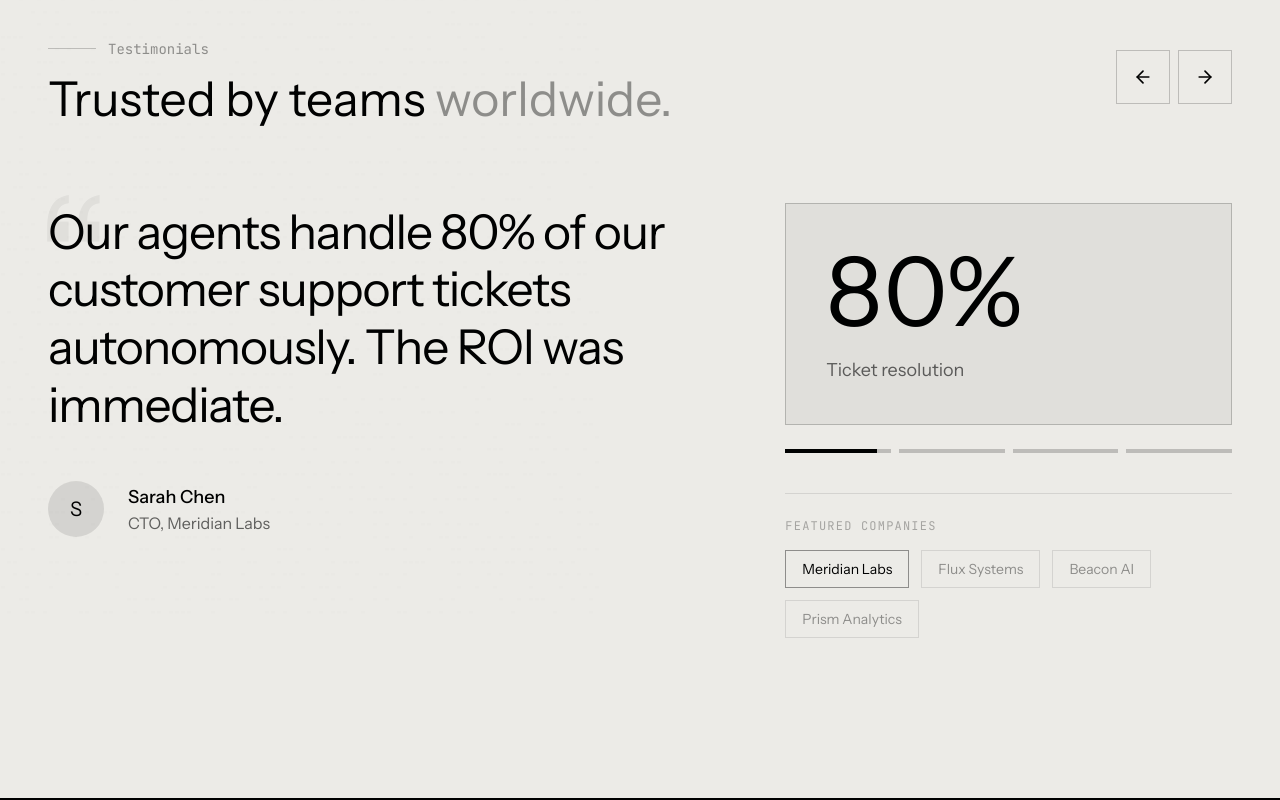
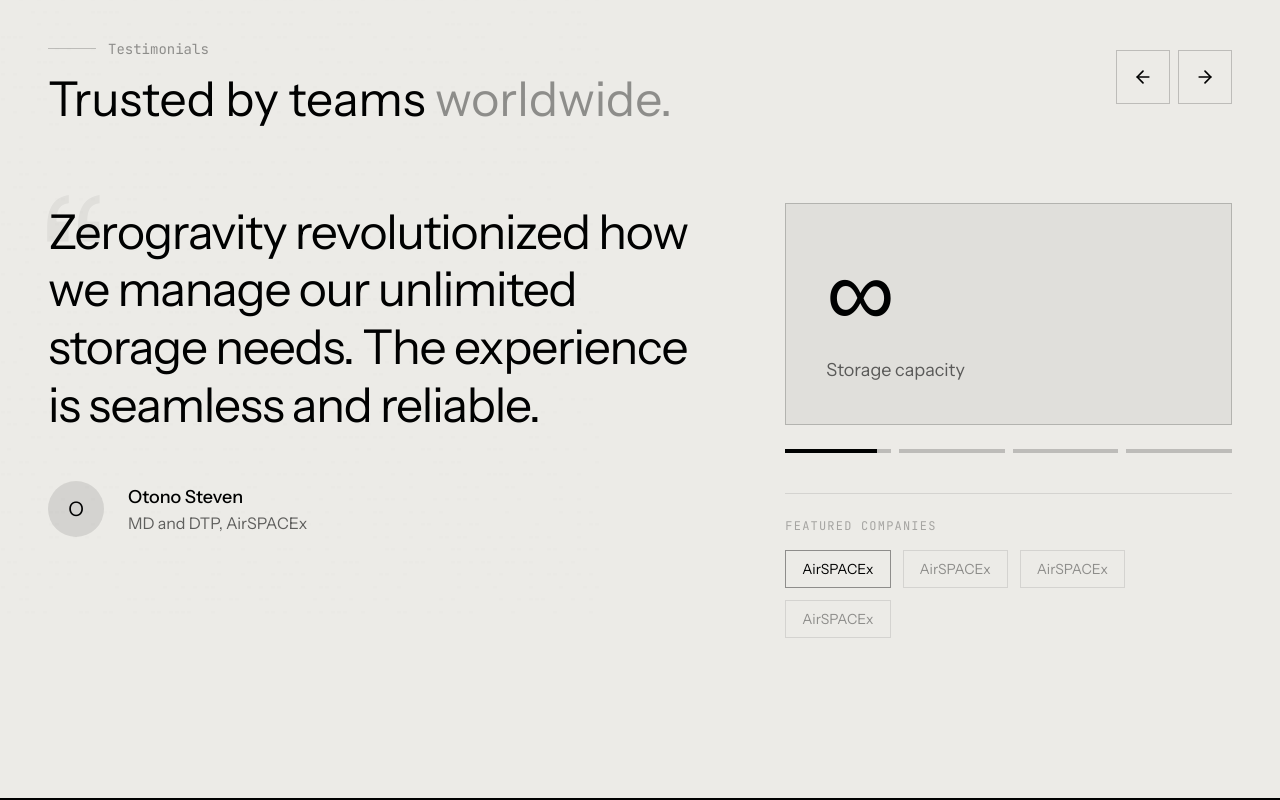
Before and after one commit to nastylex/ZEROGRAVITY2-08, a Next.js app: page / in a window 1280 px wide. Shown: the part 11200-12000 px from the top of the page. Built offline with nearby package versions, Linux system fonts and the light colour scheme.

Commit message:
feat: update testimonials with new client experiences and metrics
Co-authored-by: IEXC <267043957+nastylex@users.noreply.github.com>

```diff
--- a/components/landing/testimonials-section.tsx
+++ b/components/landing/testimonials-section.tsx
@@ -5,32 +5,32 @@ import { ArrowLeft, ArrowRight } from "lucide-react";
 
 const testimonials = [
   {
-    quote: "Our agents handle 80% of our customer support tickets autonomously. The ROI was immediate.",
-    author: "Sarah Chen",
-    role: "CTO",
-    company: "Meridian Labs",
-    metric: { value: "80%", label: "Ticket resolution" },
+    quote: "Zerogravity revolutionized how we manage our unlimited storage needs. The experience is seamless and reliable.",
+    author: "Otono Steven",
+    role: "MD and DTP",
+    company: "AirSPACEx",
+    metric: { value: "∞", label: "Storage capacity" },
   },
   {
-    quote: "We deployed research agents that work 24/7. They surface insights we'd never find manually.",
-    author: "Marcus Webb",
-    role: "Head of Research",
-    company: "Flux Systems",
-    metric: { value: "10x", label: "Research output" },
+    quote: "As a marketer, I love how easy it is to organize and share content with the team across the globe.",
+    author: "kirabo Creamlyn",
+    role: "Marketer",
+    company: "AirSPACEx",
+    metric: { value: "100%", label: "Team adoption" },
   },
   {
-    quote: "The multi-agent orchestration is incredible. Complex workflows that took weeks now run in hours.",
-    author: "Elena Rodriguez",
-    role: "VP Engineering",
-    company: "Beacon AI",
-    metric: { value: "40x", label: "Faster workflows" },
+    quote: "Zerogravity's security and global accessibility have been instrumental to our operations at AirSPACEx.",
+    author: "Laker Leslie",
+    role: "MD",
+    company: "AirSPACEx",
+    metric: { value: "99.99%", label: "Uptime guarantee" },
   },
   {
-    quote: "Security was our biggest concern. The sandboxing and audit trails gave us full confidence.",
-    author: "James Liu",
-    role: "CISO",
-    company: "Prism Analytics",
-    metric: { value: "0", label: "Security incidents" },
+    quote: "The design systems and infrastructure behind Zerogravity is perfectly aligned with modern cloud standards.",
+    author: "Okello Mathew",
+    role: "MD of Design Systems",
+    company: "AirSPACEx",
+    metric: { value: "50+", label: "Global regions" },
   },
 ];
 
```
